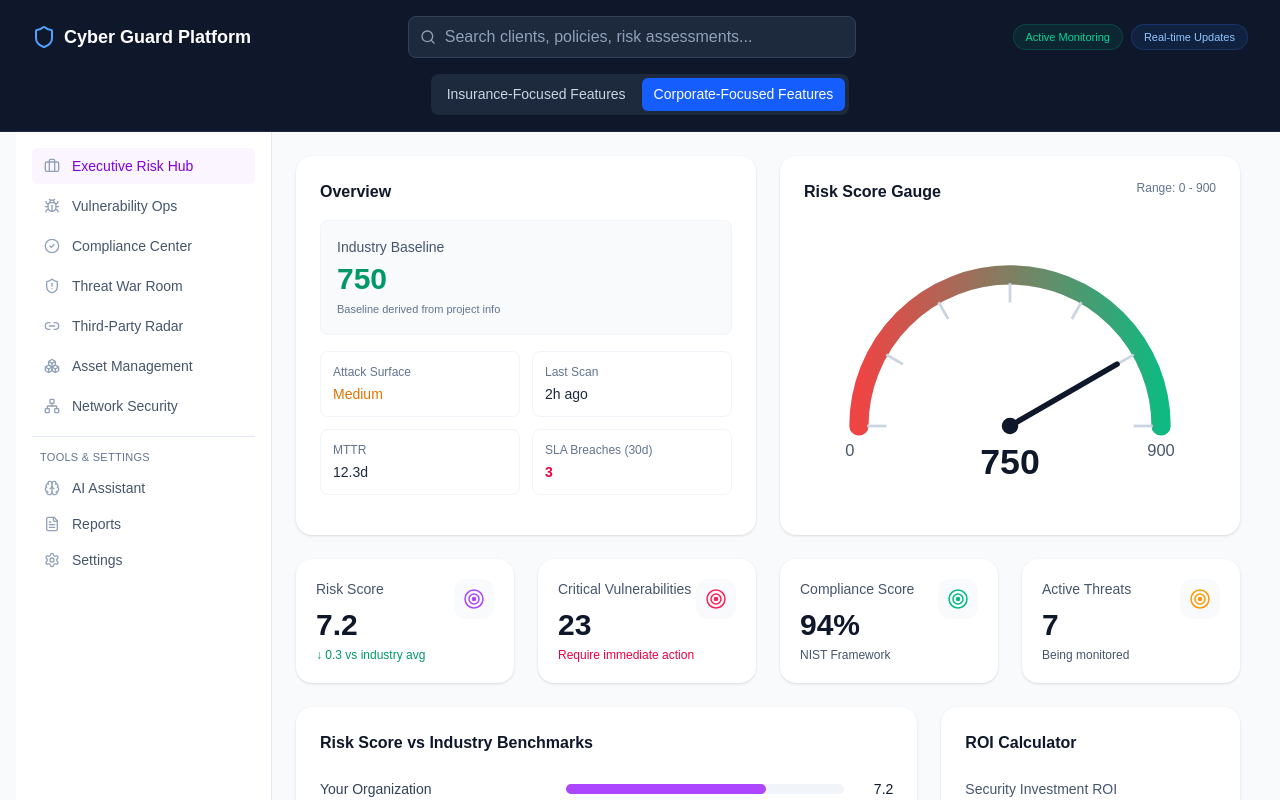
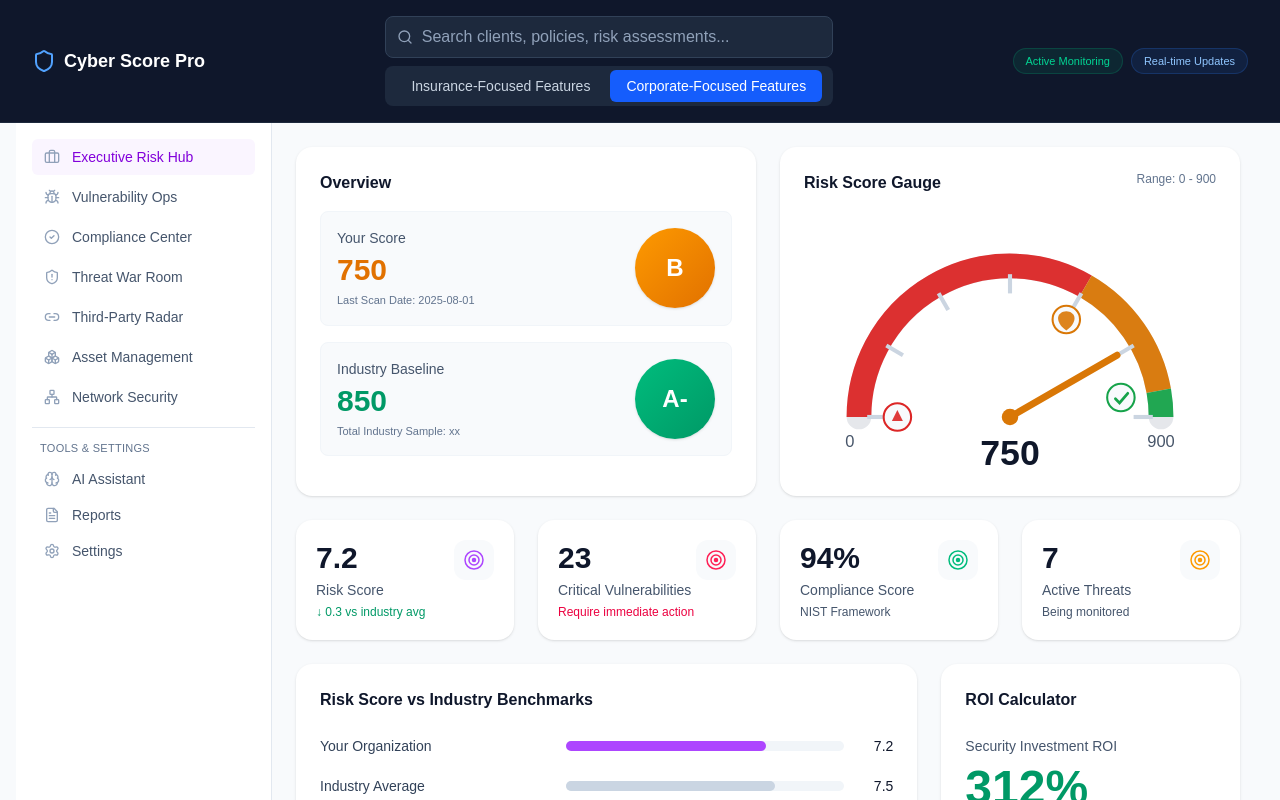
Before and after one commit to USAMA-app/cyber-risk-dashboard, a Next.js app: page / in a window 1280 px wide. Both pictures are taken after a click on the button "Corporate-Focused Features". Shown: the top 800 px of the page. Built offline with nearby package versions, Linux system fonts and the light colour scheme.

Commit message:
final changes

```diff
--- a/app/ExecutiveRiskHub.tsx
+++ b/app/ExecutiveRiskHub.tsx
@@ -2,8 +2,35 @@
 
 import React from "react";
 import { Card, CardContent } from "./components/Card";
+// Helpers to map score to executive-friendly insights
+function getRiskTier(score: number) {
+  // 0-900 scale: higher is better
+  if (score >= 800) return { tier: "Low", color: "emerald", note: "Healthy posture" } as const;
+  if (score >= 700) return { tier: "Moderate", color: "amber", note: "Manageable risk" } as const;
+  if (score >= 600) return { tier: "High", color: "rose", note: "Executive attention" } as const;
+  return { tier: "Severe", color: "rose", note: "Immediate action required" } as const;
+}
+function formatMoney(n: number) {
+  return `$${(n / 1_000_000).toFixed(1)}M`;
+}
 
 export default function ExecutiveRiskHub() {
+  // Derived metrics for corporate context
+  const riskScore = 750;
+  const min = 0;
+  const max = 900;
+  const industryBaseline = 850;
+  const delta = riskScore - industryBaseline; // positive means better than baseline
+  const tier = getRiskTier(riskScore);
+  // Simple illustrative multiplier: lower scores imply higher modeled loss
+  const estAnnualizedLoss = Math.max(0, (max - riskScore)) * 3000; // dollars
+  const badgeClasses =
+    tier.color === "emerald"
+      ? "bg-emerald-50 text-emerald-700"
+      : tier.color === "amber"
+      ? "bg-amber-50 text-amber-700"
+      : "bg-rose-50 text-rose-700";
+  const deltaClass = delta >= 0 ? "text-emerald-700" : "text-rose-700";
   return (
     <div className="space-y-6">
 
@@ -15,27 +42,33 @@ export default function ExecutiveRiskHub() {
              <h3 className="font-semibold text-slate-900 mb-4">Overview</h3>
             <div className="space-y-4">
               <div className="rounded-lg border border-slate-100 p-4 bg-slate-50">
+                <div className="flex items-center justify-between gap-4">
+                  <div>
+                    <div className="text-sm text-slate-600">Your Score</div>
+                    <div className={`mt-1 text-3xl font-semibold ${riskScore < 600 ? 'text-rose-600' : riskScore < 850 ? 'text-amber-600' : 'text-emerald-600'}`}>{riskScore}</div>
+                    <div className="text-[11px] text-slate-500 mt-1">Last Scan Date: 2025-08-01</div>
+                  </div>
+                  <div className="shrink-0">
+                    <div className={`w-20 h-20 rounded-full bg-gradient-to-br ${riskScore < 600 ? 'from-rose-500 to-rose-600' : riskScore < 850 ? 'from-amber-500 to-amber-600' : 'from-emerald-500 to-emerald-600'} flex items-center justify-center shadow`}>
+                      <span className="text-2xl font-bold text-white">{riskScore >= 900 ? 'A' : riskScore >= 850 ? 'A-' : riskScore >= 800 ? 'B+' : riskScore >= 700 ? 'B' : riskScore >= 600 ? 'B-' : 'C'}</span>
+                    </div>
+                  </div>
+                </div>
+              </div>
+
+              {/* Duplicate box with 850 */}
+              <div className="rounded-lg border border-slate-100 p-4 bg-slate-50">
+                <div className="flex items-center justify-between gap-4">
+                  <div>
                     <div className="text-sm text-slate-600">Industry Baseline</div>
-                <div className="mt-1 text-3xl font-semibold text-emerald-600">750</div>
-                <div className="text-[11px] text-slate-500 mt-1">Baseline derived from project info</div>
+                    <div className={`mt-1 text-3xl font-semibold ${industryBaseline < 600 ? 'text-rose-600' : industryBaseline < 850 ? 'text-amber-600' : 'text-emerald-600'}`}>{industryBaseline}</div>
+                    <div className="text-[11px] text-slate-500 mt-1">Total Industry Sample: xx</div>
                   </div>
-              {/* Cyber Risk snapshot */}
-              <div className="grid grid-cols-2 gap-3">
-                <div className="rounded-lg border border-slate-100 p-3">
-                  <div className="text-xs text-slate-500">Attack Surface</div>
-                  <div className="mt-1 text-sm font-medium text-amber-600">Medium</div>
+                  <div className="shrink-0">
+                    <div className={`w-20 h-20 rounded-full bg-gradient-to-br ${industryBaseline < 600 ? 'from-rose-500 to-rose-600' : industryBaseline < 850 ? 'from-amber-500 to-amber-600' : 'from-emerald-500 to-emerald-600'} flex items-center justify-center shadow`}>
+                      <span className="text-2xl font-bold text-white">{industryBaseline >= 900 ? 'A' : industryBaseline >= 850 ? 'A-' : industryBaseline >= 800 ? 'B+' : industryBaseline >= 700 ? 'B' : industryBaseline >= 600 ? 'B-' : 'C'}</span>
                     </div>
-                <div className="rounded-lg border border-slate-100 p-3">
-                  <div className="text-xs text-slate-500">Last Scan</div>
-                  <div className="mt-1 text-sm font-medium text-slate-800">2h ago</div>
                   </div>
-                <div className="rounded-lg border border-slate-100 p-3">
-                  <div className="text-xs text-slate-500">MTTR</div>
-                  <div className="mt-1 text-sm font-medium text-slate-800">12.3d</div>
-                </div>
-                <div className="rounded-lg border border-slate-100 p-3">
-                  <div className="text-xs text-slate-500">SLA Breaches (30d)</div>
-                  <div className="mt-1 text-sm font-semibold text-rose-600">3</div>
                 </div>
               </div>
 
@@ -82,6 +115,7 @@ export default function ExecutiveRiskHub() {
                   </div>
                 </div>
               </div>
+              {/* Bottom Industry Baseline text removed as requested */}
             </div>
           </CardContent>
         </Card>
@@ -95,8 +129,9 @@ export default function ExecutiveRiskHub() {
              </div>
              <div className="mt-4">
                {/* Pass custom colors: red -> green */}
-               <RiskGauge value={750} min={0} max={900} gradientStart="#ef4444" gradientEnd="#10b981" />
+               <RiskGauge value={riskScore} min={min} max={max} gradientStart="#ef4444" gradientEnd="#10b981" />
               </div>
+
             </CardContent>
           </Card>
         </div>
@@ -295,10 +330,8 @@ function StatCard({
       <CardContent className="p-5">
         <div className="flex items-start justify-between">
           <div>
-            <p className="text-sm font-medium text-slate-600">{title}</p>
-            <div className="mt-2 flex items-baseline gap-2">
             <div className="text-3xl font-semibold text-slate-900">{value}</div>
-            </div>
+            <p className="mt-1 text-sm font-medium text-slate-600">{title}</p>
             {sub ? <div className="mt-1 text-xs">{sub}</div> : null}
           </div>
           <div className={`h-10 w-10 rounded-xl bg-slate-50 flex items-center justify-center ${iconColor}`}>
@@ -536,14 +569,47 @@ function RiskGauge({ value, min = 300, max = 900, gradientStart = "#ef4444", gra
   const cy = 150;
   const r = 110;
   const needleR = 90;
+  const arcStroke = 18; // thicker arc stroke
   // Map value proportionally across the TOP semicircle using radians
   const pct = (v - lo) / (hi - lo); // 0..1
   const rad = Math.PI * (1 - pct); // pi (left) -> 0 (right)
   const nx = cx + needleR * Math.cos(rad);
   const ny = cy - needleR * Math.sin(rad); // minus to go upward on screen coords
+  const needleColor = v < 600 ? '#dc2626' : v < 850 ? '#d97706' : '#16a34a';
 
   // Helper to build a semicircle arc path
   const arc = (radius: number) => `M ${cx - radius} ${cy} A ${radius} ${radius} 0 0 1 ${cx + radius} ${cy}`;
+
+  // Helper: arc path between two values along the top semicircle
+  const arcBetween = (radius: number, fromVal: number, toVal: number) => {
+    const clamp = (val: number) => Math.max(lo, Math.min(hi, val));
+    const t1 = (clamp(fromVal) - lo) / (hi - lo); // 0..1
+    const t2 = (clamp(toVal) - lo) / (hi - lo);
+    const a1 = Math.PI * (1 - t1);
+    const a2 = Math.PI * (1 - t2);
+    const x1 = cx + radius * Math.cos(a1);
+    const y1 = cy - radius * Math.sin(a1);
+    const x2 = cx + radius * Math.cos(a2);
+    const y2 = cy - radius * Math.sin(a2);
+    const largeArc = Math.abs(a2 - a1) > Math.PI ? 1 : 0;
+    return `M ${x1} ${y1} A ${radius} ${radius} 0 ${largeArc} 1 ${x2} ${y2}`;
+  };
+
+  // Helper to get coordinates along the arc for a t in [0..1] (left->right)
+  const pointOnArc = (t: number, radius: number) => {
+    const a = Math.PI * (1 - t);
+    return {
+      x: cx + radius * Math.cos(a),
+      y: cy - radius * Math.sin(a),
+    };
+  };
+
+  // Helper: coordinate at a specific value along the gauge
+  const pointForValue = (val: number, radius: number) => {
+    const clamped = Math.max(lo, Math.min(hi, val));
+    const t = (clamped - lo) / (hi - lo);
+    return pointOnArc(t, radius);
+  };
 
   return (
     <div className="w-full flex flex-col items-center">
@@ -557,10 +623,32 @@ function RiskGauge({ value, min = 300, max = 900, gradientStart = "#ef4444", gra
         </defs>
 
         {/* Background faint arc */}
-        <path d={arc(r)} fill="none" stroke="#e5e7eb" strokeWidth={14} strokeLinecap="round" />
+        <path d={arc(r)} fill="none" stroke="#e5e7eb" strokeWidth={arcStroke} strokeLinecap="round" />
 
-        {/* Colored arc overlay */}
-        <path d={arc(r)} fill="none" stroke="url(#riskGradient)" strokeWidth={14} strokeLinecap="round" />
+        {/* Colored arc overlay split into red/yellow/green segments (muted, professional hues) */}
+        {(() => {
+          const redEnd = Math.max(lo, Math.min(hi, 600));
+          const greenStart = Math.max(lo, Math.min(hi, 850));
+          const redColor = "#dc2626";    // red-600
+          const amberColor = "#d97706";  // amber-600 (slightly muted)
+          const greenColor = "#16a34a";  // green-600
+          return (
+            <g>
+              {/* Red segment: lo -> redEnd */}
+              {redEnd > lo && (
+                <path d={arcBetween(r, lo, redEnd)} fill="none" stroke={redColor} strokeOpacity={0.95} strokeWidth={arcStroke} strokeLinecap="butt" />
+              )}
+              {/* Yellow segment: redEnd -> greenStart */}
+              {greenStart > redEnd && (
+                <path d={arcBetween(r, redEnd, greenStart)} fill="none" stroke={amberColor} strokeOpacity={0.95} strokeWidth={arcStroke} strokeLinecap="butt" />
+              )}
+              {/* Green segment: greenStart -> hi */}
+              {hi > greenStart && (
+                <path d={arcBetween(r, greenStart, hi)} fill="none" stroke={greenColor} strokeOpacity={0.95} strokeWidth={arcStroke} strokeLinecap="butt" />
+              )}
+            </g>
+          );
+        })()}
 
         {/* Ticks across the top semicircle */}
         {Array.from({ length: 7 }).map((_, i) => {
@@ -573,19 +661,41 @@ function RiskGauge({ value, min = 300, max = 900, gradientStart = "#ef4444", gra
           const x2 = cx + or * Math.cos(a);
           const y2 = cy - or * Math.sin(a);
           return (
-            <line key={i} x1={x1} y1={y1} x2={x2} y2={y2} stroke="#cbd5e1" strokeWidth={2} />
+            <line key={i} x1={x1} y1={y1} x2={x2} y2={y2} stroke="#cbd5e1" strokeWidth={3} />
+          );
+        })}
+
+        {/* Icons aligned to segment starts: min, 600, 850 */}
+        {[
+          { v: lo, color: "#dc2626", type: "warn" },
+          { v: 600, color: "#d97706", type: "shield" },
+          { v: 850, color: "#16a34a", type: "check" },
+        ].map((mark, idx) => {
+          const p = pointForValue(mark.v, r - 28);
+          return (
+            <g key={idx} transform={`translate(${p.x}, ${p.y})`}>
+              <circle r={10} fill="#f8fafc" stroke={mark.color} strokeWidth={1.5} />
+              {mark.type === "warn" ? (
+                <path d="M0,-5 L4,3 L-4,3 Z" fill={mark.color} opacity={0.9} />
+              ) : mark.type === "shield" ? (
+                <path d="M0,-6 C3,-6 6,-4 6,-1 C6,3 3,6 0,8 C-3,6 -6,3 -6,-1 C-6,-4 -3,-6 0,-6 Z" fill={mark.color} opacity="0.9" />
+              ) : (
+                <path d="M-4,1 L-1,4 L5,-3" fill="none" stroke={mark.color} strokeWidth={2} strokeLinecap="round" />
+              )}
+            </g>
           );
         })}
 
         {/* Needle pivot */}
-        <circle cx={cx} cy={cy} r={6} fill="#0f172a" />
+        <circle cx={cx} cy={cy} r={6} fill={needleColor} />
         {/* Needle */}
-        <line x1={cx} y1={cy} x2={nx} y2={ny} stroke="#0f172a" strokeWidth={4} strokeLinecap="round" />
+        <line x1={cx} y1={cy} x2={nx} y2={ny} stroke={needleColor} strokeWidth={5} strokeLinecap="round" />
 
         {/* Score value only */}
         <text x={cx} y={cy + 35} textAnchor="middle" fontSize="26" fontWeight={600} fill="#0f172a">
           {v}
         </text>
+        <text x={cx} y={cy + 52} textAnchor="middle" fontSize="12" fill="#475569">Your Score</text>
 
         {/* Bottom labels: numbers only */}
         <text x={30} y={172} textAnchor="start" fontSize="12" fill="#475569">{lo}</text>
--- a/app/page.tsx
+++ b/app/page.tsx
@@ -106,7 +106,7 @@ export default function Home() {
               <Menu className="h-5 w-5" />
             </button>
             <Shield className="lucide lucide-shield h-6 w-6 text-blue-400" />
-            <h1 className="text-lg font-semibold">Cyber Guard Platform</h1>
+            <h1 className="text-lg font-semibold">Cyber Score Pro</h1>
           </div>
 
           <div className="w-full sm:flex-1 sm:max-w-md sm:mx-8">
@@ -116,6 +116,35 @@ export default function Home() {
                 placeholder="Search clients, policies, risk assessments..."
                 className="w-full pl-9 pr-3 py-2 rounded-lg bg-slate-800 border border-slate-700 text-white placeholder:text-slate-400"
               />
+            </div>
+            {/* Centered mode buttons aligned exactly under the search input */}
+            <div className="mt-2 bg-slate-800 p-1 rounded-lg inline-flex gap-1 justify-center w-full">
+              <button
+                onClick={() => {
+                  setMode("insurance");
+                  setPage("risk-overview");
+                }}
+                className={`px-4 py-1.5 rounded-md text-sm text-center ${
+                  mode === "insurance"
+                    ? "bg-blue-600 text-white"
+                    : "text-slate-300 hover:text-white hover:bg-slate-700"
+                }`}
+              >
+                Insurance-Focused Features
+              </button>
+              <button
+                onClick={() => {
+                  setMode("corporate");
+                  setPage(mode === "corporate" ? page : "executive-risk-hub");
+                }}
+                className={`px-4 py-1.5 rounded-md text-sm text-center ${
+                  mode === "corporate"
+                    ? "bg-blue-600 text-white"
+                    : "text-slate-300 hover:text-white hover:bg-slate-700"
+                }`}
+              >
+                Corporate-Focused Features
+              </button>
             </div>
           </div>
 
@@ -129,38 +158,7 @@ export default function Home() {
           </div>
         </div>
 
-        <div className="max-w-7xl mx-auto mt-4 px-4">
-          <div className="flex justify-center">
-            <div className="bg-slate-800 p-1 rounded-lg inline-flex gap-1 w-full sm:w-auto overflow-hidden">
-              <button
-                onClick={() => {
-                  setMode("insurance");
-                  setPage("risk-overview");
-                }}
-                className={`flex-1 sm:flex-none min-w-0 px-3 py-1.5 rounded-md text-sm whitespace-normal break-words sm:whitespace-nowrap sm:break-normal text-center leading-snug sm:leading-normal ${
-                  mode === "insurance"
-                    ? "bg-blue-600 text-white"
-                    : "text-slate-300 hover:text-white hover:bg-slate-700"
-                }`}
-              >
-                Insurance-Focused Features
-              </button>
-              <button
-                onClick={() => {
-                  setMode("corporate");
-                  setPage(mode === "corporate" ? page : "executive-risk-hub");
-                }}
-                className={`flex-1 sm:flex-none min-w-0 px-3 py-1.5 rounded-md text-sm whitespace-normal break-words sm:whitespace-nowrap sm:break-normal text-center leading-snug sm:leading-normal ${
-                  mode === "corporate"
-                    ? "bg-blue-600 text-white"
-                    : "text-slate-300 hover:text-white hover:bg-slate-700"
-                }`}
-              >
-                Corporate-Focused Features
-              </button>
-            </div>
-          </div>
-        </div>
+        {/* Removed separate buttons row; now they sit under the search */}
       </header>
 
       {/* Body */}
```
Also changed, not shown: app/RiskOverview.tsx (+40 -43 lines), 1 other file (tests, documents, lock files or other folders). Lines whose indentation alone changed are shown as unchanged.
